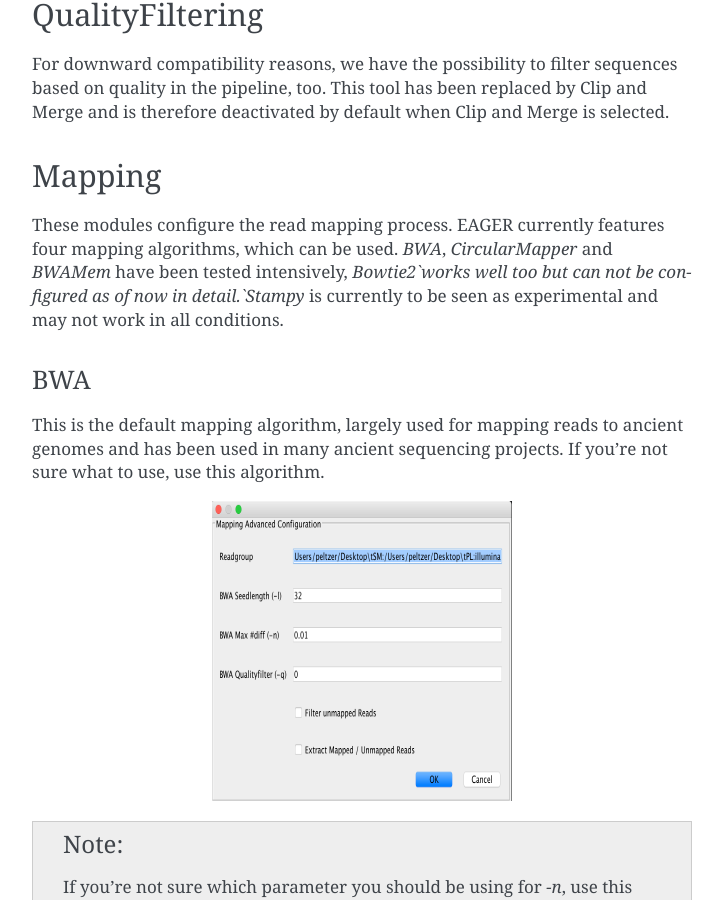
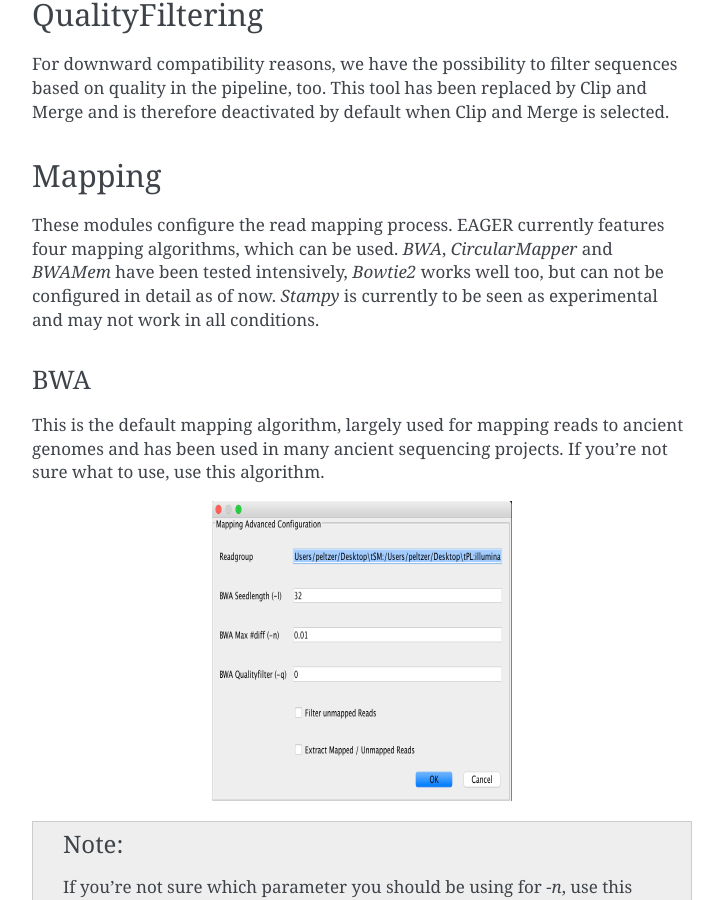
Before and after one commit to apeltzer/EAGER-GUI, a Sphinx documentation site: the page built from docs/contents/moduledescription.rst, in a window 1280 px wide and 900 px high, scrolled down 1284 px. Shown: the whole window, without its empty margins (388-1111 px from the left). Built offline with Sphinx 7.4.7, drawn with Linux system fonts in a browser that asks for light colours.

Commit message:
Typo fixes

```diff
--- a/docs/contents/moduledescription.rst
+++ b/docs/contents/moduledescription.rst
@@ -34,7 +34,7 @@ For downward compatibility reasons, we have the possibility to filter sequences
 Mapping
 -------
 
-These modules configure the read mapping process. EAGER currently features four mapping algorithms, which can be used. `BWA`, `CircularMapper` and `BWAMem` have been tested intensively, `Bowtie2`works well too but can not be configured as of now in detail.`Stampy` is currently to be seen as experimental and may not work in all conditions.
+These modules configure the read mapping process. EAGER currently features four mapping algorithms, which can be used. `BWA`, `CircularMapper` and `BWAMem` have been tested intensively, `Bowtie2` works well too, but can not be configured in detail as of now. `Stampy` is currently to be seen as experimental and may not work in all conditions.
 
 BWA
 ^^^
```
